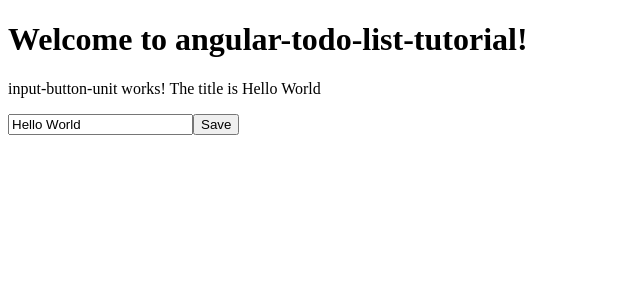
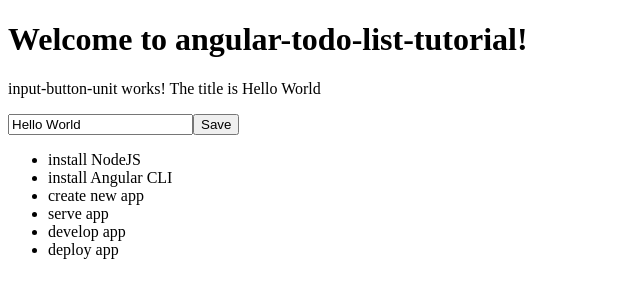
Before and after one commit to JamesSkemp/angular-todo-list-tutorial, an Angular app: page / in a window 1280 px wide. Shown: the top 300 px of the page, without its empty margins (0-640 px from the left). Built offline with nearby package versions, Linux system fonts and the light colour scheme.

Commit message:
Add and display hardcoded list of todo items

```diff
--- a/src/app/app.component.html
+++ b/src/app/app.component.html
@@ -1,3 +1,7 @@
 <h1>Welcome to {{ title }}!</h1>
 
 <app-input-button-unit></app-input-button-unit>
+
+<ul>
+  <li *ngFor="let todoItem of todoList">{{ todoItem.title }}</li>
+</ul>
--- a/src/app/app.component.ts
+++ b/src/app/app.component.ts
@@ -7,4 +7,12 @@
 })
 export class AppComponent {
   title = 'angular-todo-list-tutorial';
+  todoList = [
+    {title: 'install NodeJS'},
+    {title: 'install Angular CLI'},
+    {title: 'create new app'},
+    {title: 'serve app'},
+    {title: 'develop app'},
+    {title: 'deploy app'}
+  ];
 }
```
